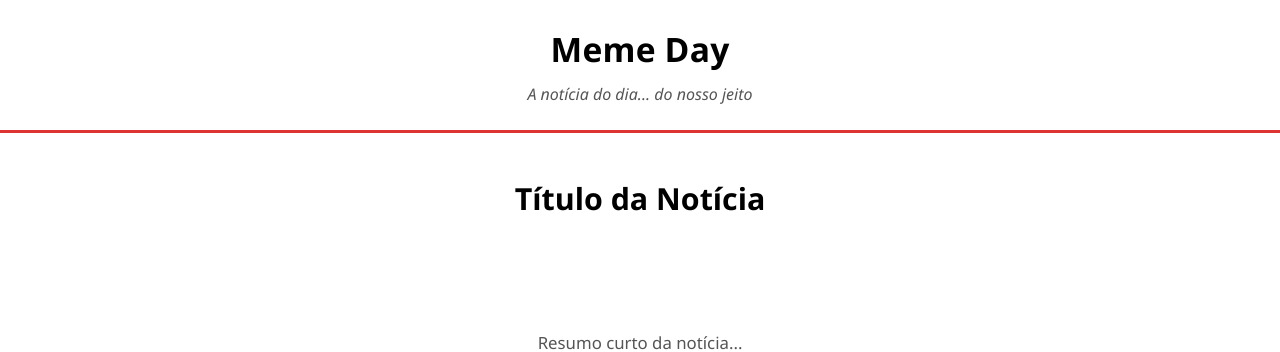
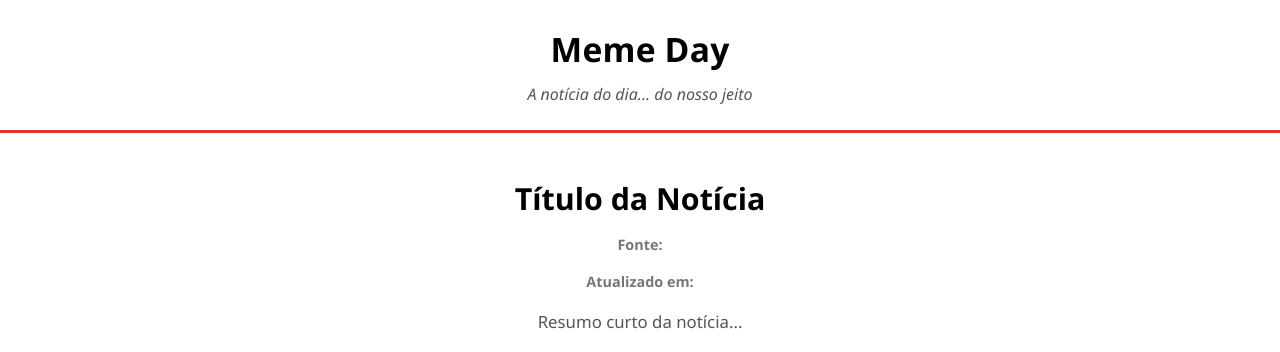
Before and after one commit to dedicatorias-web/Meme_day, a plain HTML site: page index.html in a window 1280 px wide. Shown: the top 352 px of the page. Drawn offline with Linux system fonts and the light colour scheme.

Commit message:
Update style.css

```diff
--- a/style.css
+++ b/style.css
@@ -130,3 +130,19 @@ body {
   .site-title { font-size: 1.8rem; }
   .titulo-noticia { font-size: 1.6rem; }
 }
+
+.fonte-noticia, .data-noticia {
+  font-size: 0.9rem;
+  color: #777;
+  margin: 0;
+}
+
+.fonte-noticia::before {
+  content: "Fonte: ";
+  font-weight: 600;
+}
+
+.data-noticia::before {
+  content: "Atualizado em: ";
+  font-weight: 600;
+}
```
